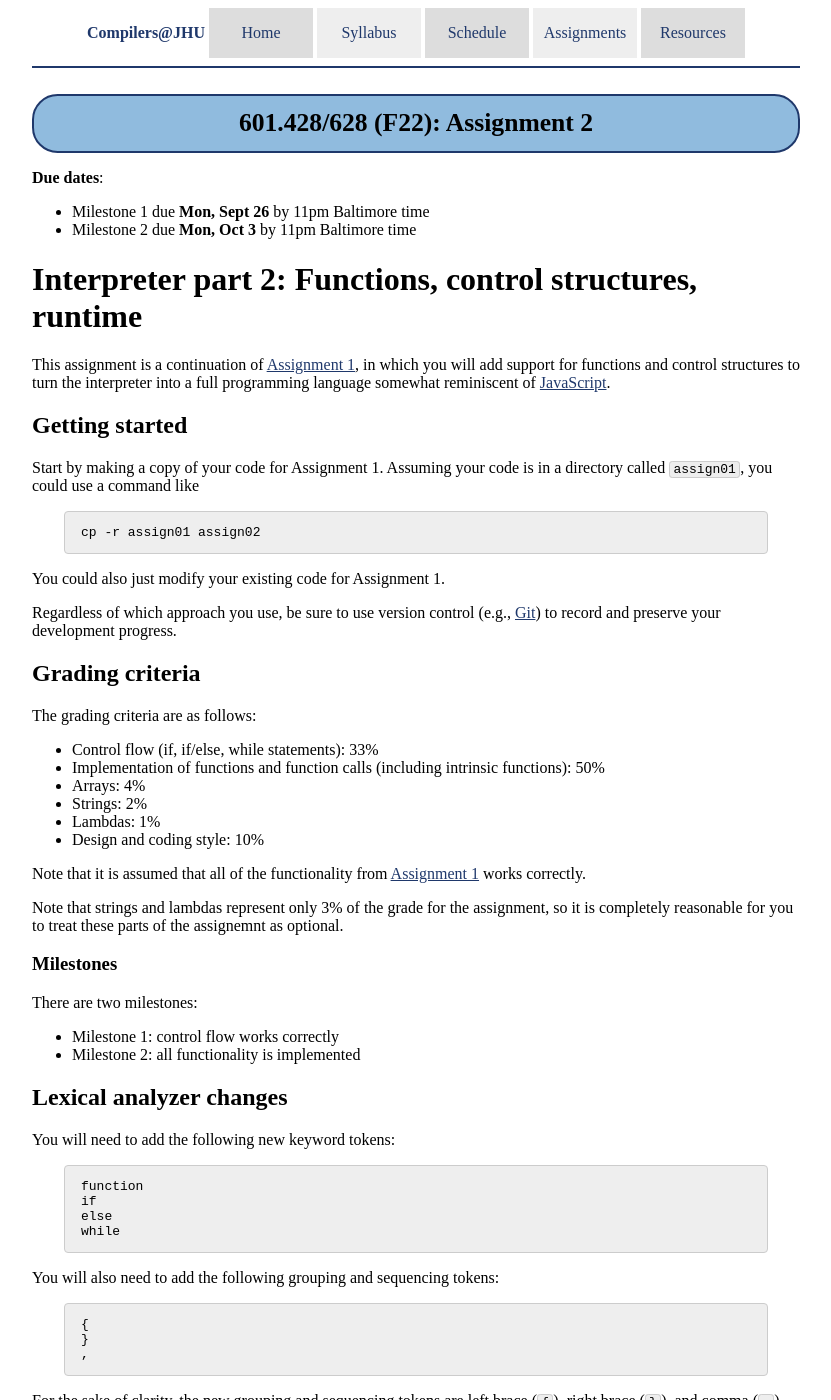
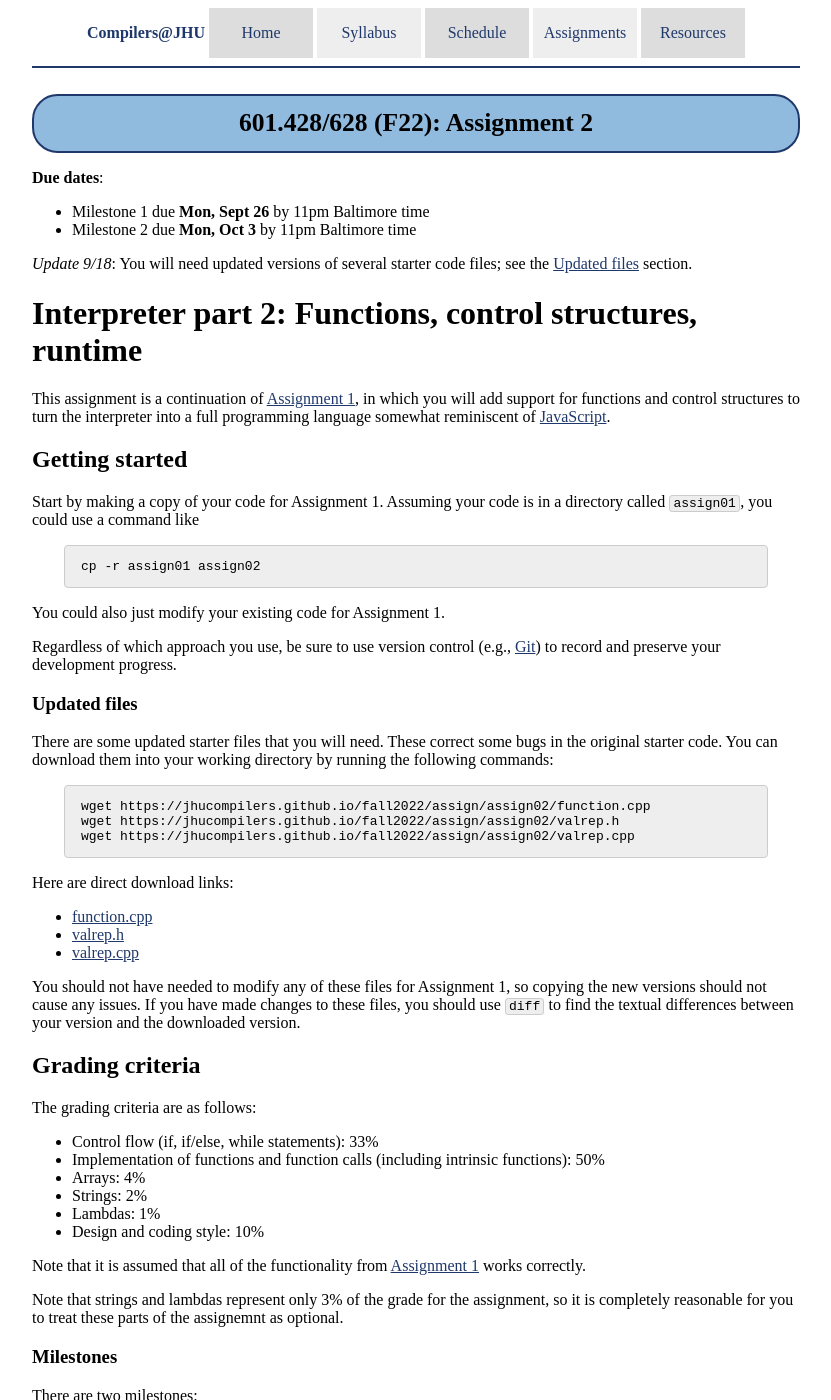
Before and after one commit to jhucompilers/fall2022, a Jekyll site: the page built from assign/assign02.md, in a window 1280 px wide and 1400 px high. Shown: the whole window, without its empty margins (224-1055 px from the left). Built offline with Jekyll 4.4.1, drawn with Linux system fonts in a browser that asks for light colours.

Commit message:
updated assignment 2 starter files

````diff
--- a/assign/assign02.md
+++ b/assign/assign02.md
@@ -7,6 +7,9 @@ title: "Assignment 2"
 
 * Milestone 1 due **Mon, Sept 26** by 11pm Baltimore time
 * Milestone 2 due **Mon, Oct 3** by 11pm Baltimore time
+
+*Update 9/18*: You will need updated versions of several starter code files;
+see the [Updated files](#updated-files) section.
 
 # Interpreter part 2: Functions, control structures, runtime
 
@@ -29,6 +32,29 @@ You could also just modify your existing code for Assignment 1.
 Regardless of which approach you use, be sure to use version control
 (e.g., [Git](https://git-scm.com/)) to record and preserve your
 development progress.
+
+### Updated files
+
+There are some updated starter files that you will need. These
+correct some bugs in the original starter code. You can download
+them into your working directory by running the following commands:
+
+```
+wget https://jhucompilers.github.io/fall2022/assign/assign02/function.cpp
+wget https://jhucompilers.github.io/fall2022/assign/assign02/valrep.h
+wget https://jhucompilers.github.io/fall2022/assign/assign02/valrep.cpp
+```
+
+Here are direct download links:
+
+* [function.cpp](assign02/function.cpp)
+* [valrep.h](assign02/valrep.h)
+* [valrep.cpp](assign02/valrep.cpp)
+
+You should not have needed to modify any of these files for
+Assignment 1, so copying the new versions should not cause any issues.
+If you have made changes to these files, you should use `diff` to find
+the textual differences between your version and the downloaded version.
 
 ## Grading criteria
 
````
Also changed, not shown: index.md (+3 -0 lines).
